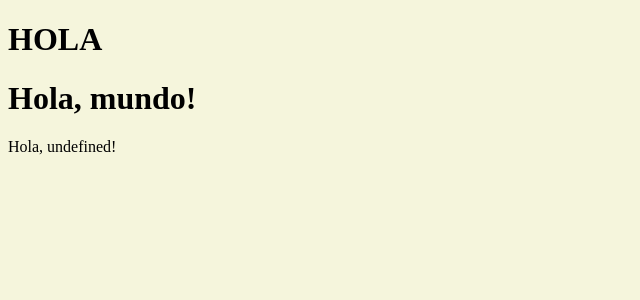
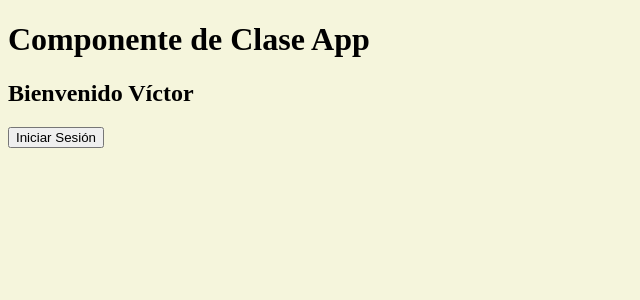
Before and after one commit to vespinozagallegos/DEMO-M3-C9-ReatLifeCycle, a React (Vite) app in the folder demo-clase9-React-Lifecycle/: page / in a window 1280 px wide. Shown: the top 300 px of the page, without its empty margins (0-640 px from the left). Built offline with nearby package versions, Linux system fonts and the light colour scheme.

Commit message:
Se cambió el nombre de AppComoComponenteDeClase a AppComponentDidMount

```diff
--- a/demo-clase9-React-Lifecycle/src/AppComoComponenteDeClase.jsx
+++ b/demo-clase9-React-Lifecycle/src/AppComponentDidMount.jsx
@@ -13,7 +13,7 @@ console.log(styles);
 const user = "Víctor";
 
 //Forma 2
-class AppComoComponenteDeClase extends Component {
+class AppComponentDidMount extends Component {
     //Se reciben props //Se define el Estado //Se define todo lo inicial que necesita el componente para renderizar
     constructor() {
         //super no es necesario si no recibo props pero si se recomienda ponerlo siempre para evitar errores finales
@@ -64,4 +64,4 @@ class AppComoComponenteDeClase extends Component {
     }
 }
 
-export default AppComoComponenteDeClase;
+export default AppComponentDidMount;
--- a/demo-clase9-React-Lifecycle/src/main.jsx
+++ b/demo-clase9-React-Lifecycle/src/main.jsx
@@ -1,9 +1,11 @@
 import { StrictMode } from 'react'
 import { createRoot } from 'react-dom/client'
-import App from './App.jsx'
+// import App from './App.jsx'
+import AppComponentDidMount from './AppComponentDidMount.jsx'
 
 createRoot(document.getElementById('root')).render(
   <StrictMode>
-    <App />
+    {/* <App /> */}
+    <AppComponentDidMount/>
   </StrictMode>,
 )
```
